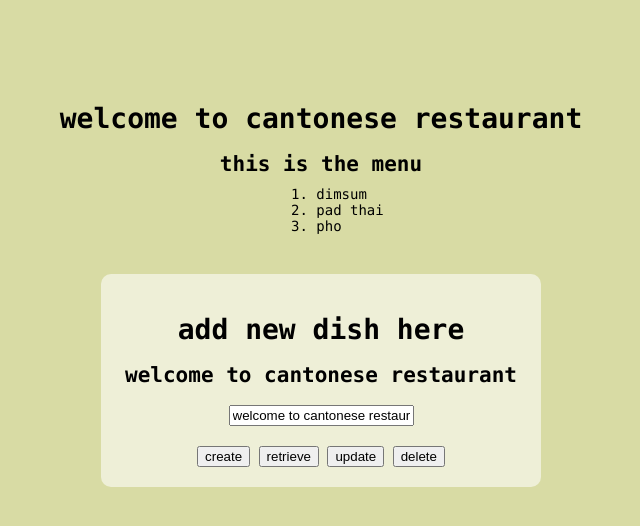
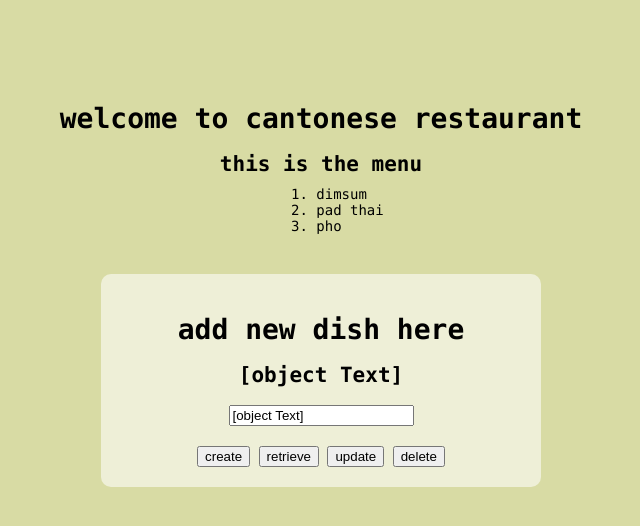
Before and after one commit to youhengzhou/Cantonese-Restaurant, a plain HTML site: page index.html in a window 1280 px wide. Both pictures are taken after typing "Sample" into the empty fields and a click on the button "retrieve". Shown: the whole page, without its empty margins (319-959 px from the left). Drawn offline with Linux system fonts and the light colour scheme.

Commit message:
fixing retrieve

```diff
--- a/index.html
+++ b/index.html
@@ -5,7 +5,7 @@
     <meta http-equiv="X-UA-Compatible" content="IE=edge" />
     <meta name="viewport" content="width=device-width, initial-scale=1.0" />
     <link href="something.css" rel="stylesheet" />
-    <title>Document</title>
+    <title>Cantonese Restaurant Menu</title>
   </head>
   <body>
     <h1 class="heading">welcome to cantonese restaurant</h1>
--- a/script.js
+++ b/script.js
@@ -19,9 +19,10 @@ document.querySelector(".create").addEventListener("click", function (event) {
 
 document.querySelector(".retrieve").addEventListener("click", function (event) {
   event.preventDefault();
-  const lastDish = document.querySelector(".heading").textContent;
-  document.querySelector(".input-dish").value = lastDish;
-  document.querySelector(".selected-dish").textContent = lastDish;
+  var container = document.getElementById("menu");
+  var lastchild = container.lastChild;
+  document.querySelector(".input-dish").value = lastchild;
+  document.querySelector(".selected-dish").textContent = lastchild;
 });
 
 document.querySelector(".update").addEventListener("click", function (event) {
```
